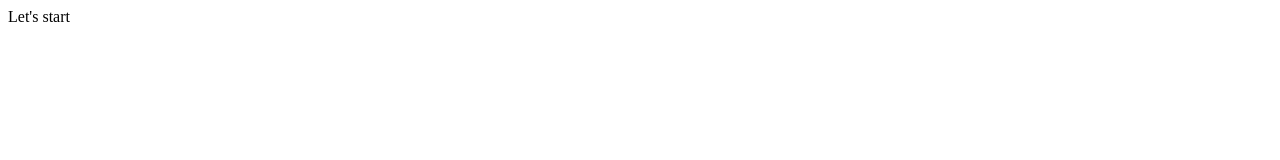
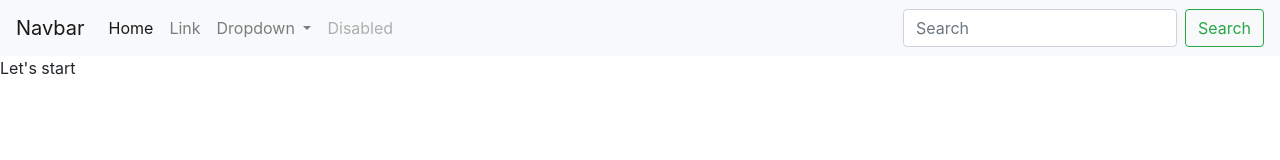
Before and after one commit to Sanchitbajaj02/HacktoberFest-Responsive-Portfolio, a plain HTML site: page index.html in a window 1280 px wide. Drawn offline with nearby package versions, Linux system fonts and the light colour scheme.

Commit message:
Navbar added

```diff
--- a/index.html
+++ b/index.html
@@ -5,8 +5,46 @@
     <meta http-equiv="X-UA-Compatible" content="IE=edge">
     <meta name="viewport" content="width=, initial-scale=1.0">
     <title>Document</title>
+    <link rel="stylesheet" href="https://cdn.jsdelivr.net/npm/bootstrap@4.6.0/dist/css/bootstrap.min.css">
+    <script src="https://code.jquery.com/jquery-3.5.1.slim.min.js" integrity="sha384-DfXdz2htPH0lsSSs5nCTpuj/zy4C+OGpamoFVy38MVBnE+IbbVYUew+OrCXaRkfj" crossorigin="anonymous"></script>
+    <script src="https://cdn.jsdelivr.net/npm/bootstrap@4.6.0/dist/js/bootstrap.bundle.min.js" integrity="sha384-Piv4xVNRyMGpqkS2by6br4gNJ7DXjqk09RmUpJ8jgGtD7zP9yug3goQfGII0yAns" crossorigin="anonymous"></script>
 </head>
 <body>
-    Let's start
+    <nav class="navbar navbar-expand-lg navbar-light bg-light">
+        <a class="navbar-brand" href="#">Navbar</a>
+        <button class="navbar-toggler" type="button" data-toggle="collapse" data-target="#navbarSupportedContent" aria-controls="navbarSupportedContent" aria-expanded="false" aria-label="Toggle navigation">
+          <span class="navbar-toggler-icon"></span>
+        </button>
+
+        <div class="collapse navbar-collapse" id="navbarSupportedContent">
+          <ul class="navbar-nav mr-auto">
+            <li class="nav-item active">
+              <a class="nav-link" href="#">Home <span class="sr-only">(current)</span></a>
+            </li>
+            <li class="nav-item">
+              <a class="nav-link" href="#">Link</a>
+            </li>
+            <li class="nav-item dropdown">
+              <a class="nav-link dropdown-toggle" href="#" id="navbarDropdown" role="button" data-toggle="dropdown" aria-haspopup="true" aria-expanded="false">
+                Dropdown
+              </a>
+              <div class="dropdown-menu" aria-labelledby="navbarDropdown">
+                <a class="dropdown-item" href="#">Action</a>
+                <a class="dropdown-item" href="#">Another action</a>
+                <div class="dropdown-divider"></div>
+                <a class="dropdown-item" href="#">Something else here</a>
+              </div>
+            </li>
+            <li class="nav-item">
+              <a class="nav-link disabled" href="#" tabindex="-1" aria-disabled="true">Disabled</a>
+            </li>
+          </ul>
+          <form class="form-inline my-2 my-lg-0">
+            <input class="form-control mr-sm-2" type="search" placeholder="Search" aria-label="Search">
+            <button class="btn btn-outline-success my-2 my-sm-0" type="submit">Search</button>
+          </form>
+        </div>
+      </nav>
+      <p>Let's start</p>
 </body>
 </html>
```
